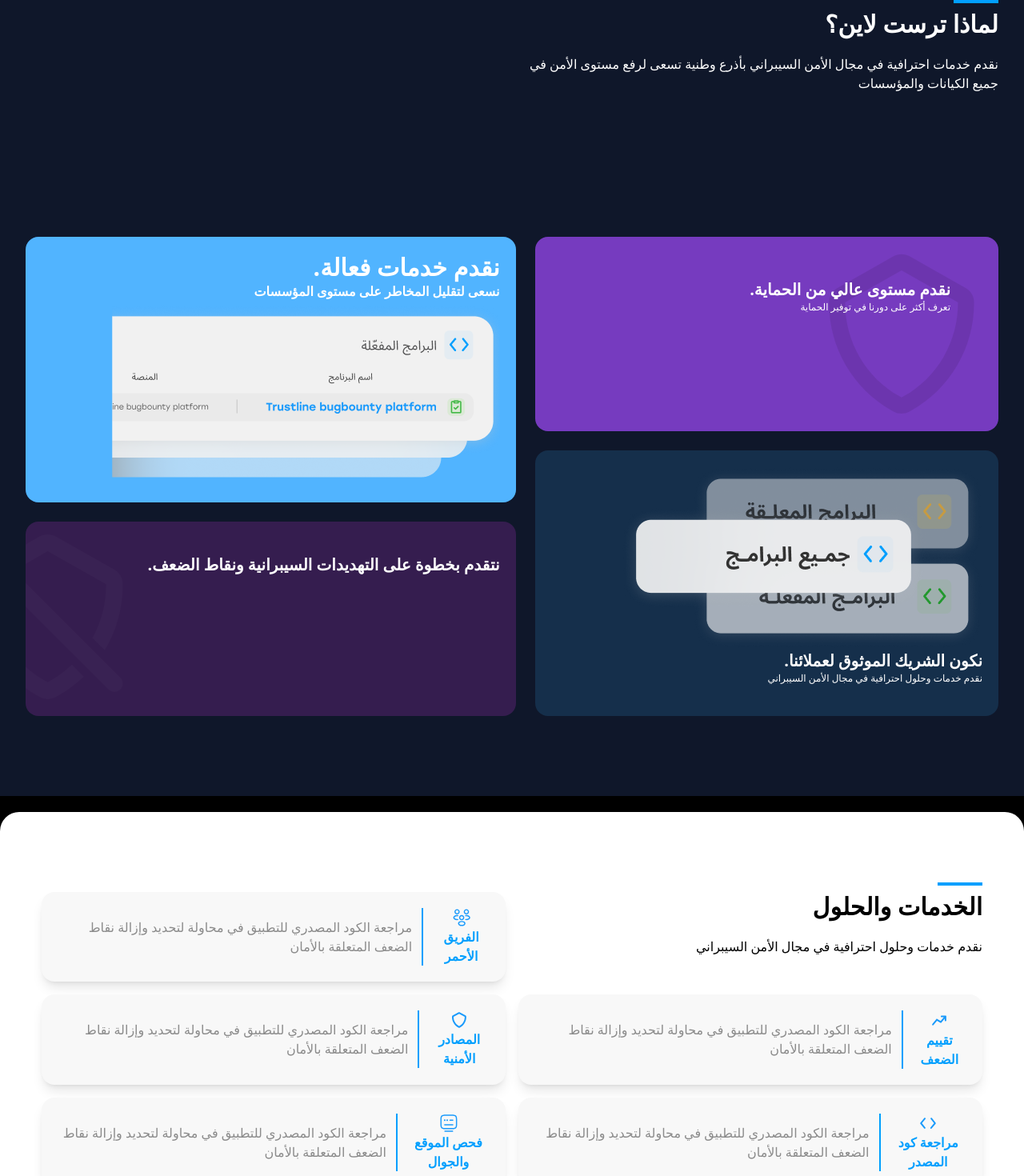
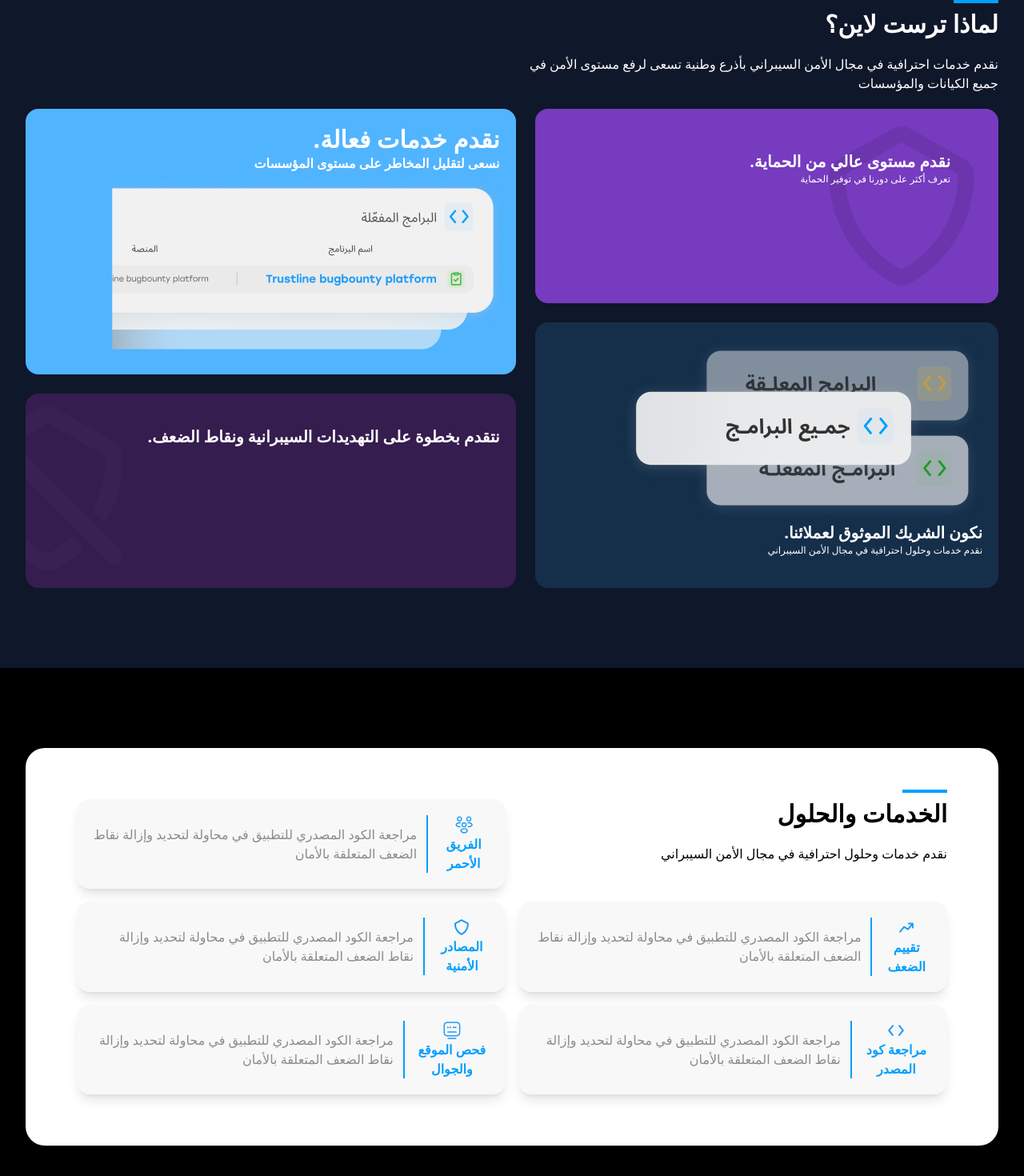
Before and after one commit to MohammadKhallaf/react-trustland, a React (Vite) app: page / in a window 1280 px wide. Shown: the part 940-2410 px from the top of the page at 80% size. Built offline with nearby package versions, Linux system fonts and the light colour scheme.

Commit message:
update layouts with section and header component

```diff
--- a/src/containers/ServicesSection/index.tsx
+++ b/src/containers/ServicesSection/index.tsx
@@ -7,12 +7,12 @@ import trendingUpIcon from "@img/solutions/trending-up.svg";
 import codeIcon from "@img/solutions/code.svg";
 import keyboardIcon from "@img/solutions/keyboard-open.svg";
 import SectionHeader from "../../components/SectionHeader";
+import SectionDiv from "../../components/SectionDiv";
 
 const ServicesSection = (): JSX.Element => {
   return (
-    <section className="bg-black py-5">
-      <div className="bg-white rounded-3xl container-spacing ">
-        <div className="p-5 grid  md:grid-cols-2 grid-rows-3 gap-4">
+    <SectionDiv className="bg-black">
+      <div className=" bg-white rounded-3xl p-16 grid  md:grid-cols-2 grid-rows-3 gap-4">
         <div>
           <SectionHeader>الخدمات والحلول</SectionHeader>
           <p>نقدم خدمات وحلول احترافية في مجال الأمن السيبراني</p>
@@ -48,8 +48,7 @@ const ServicesSection = (): JSX.Element => {
           icon={keyboardIcon}
         />
       </div>
-      </div>
-    </section>
+    </SectionDiv>
   );
 };
 
--- a/src/containers/WhyUsSection/index.tsx
+++ b/src/containers/WhyUsSection/index.tsx
@@ -3,11 +3,13 @@ import "./WhyUsSection.css";
 import WhyServicesImg from "@img/why-services.png";
 import WhyTrustImg from "@img/why-trust.png";
 import SectionHeader from "../../components/SectionHeader";
+import SectionDiv from "../../components/SectionDiv";
 
 const WhyUsSection = (): JSX.Element => {
   return (
-    <section className="bg-slate-900 text-white py-5 ">
-      <header className="container-spacing mx-auto flex flex-row gap-6">
+
+    <SectionDiv className="bg-slate-900 text-white py-5 ">
+      <header className=" mx-auto flex flex-row gap-6">
         <div className="flex-1">
           <SectionHeader>لماذا ترست لاين؟</SectionHeader>
           <p>
@@ -17,7 +19,7 @@ const WhyUsSection = (): JSX.Element => {
         </div>
         <div className="flex-1"> </div>
       </header>
-      <div className="container-spacing grid gap-6 mx-auto auto-rows-fr mt-5 ">
+      <div className="grid gap-6 mx-auto auto-rows-fr mt-5 ">
         <main className="contents">
           {/* BOX 1 - security */}
           <div className="bg-[#763BBF]  rounded-2xl p-5 why__box-1 col-start-1 col-end-2 row-start-1 row-span-3">
@@ -61,7 +63,8 @@ const WhyUsSection = (): JSX.Element => {
           </div>
         </main>
       </div>
-    </section>
+    </SectionDiv>
+
   );
 };
 
--- a/src/layout/Header.tsx
+++ b/src/layout/Header.tsx
@@ -1,5 +1,5 @@
 import React from "react";
-import logoSVG from "@/assets/images/TrustLogo.svg";
+import logoSVG from "@img/TrustLogo.svg";
 const Header = (): JSX.Element => {
   return (
     <header className="flex flex-row justify-around bg-black text-white py-3 align-baseline">
```
Lines whose indentation alone changed are shown as unchanged.
